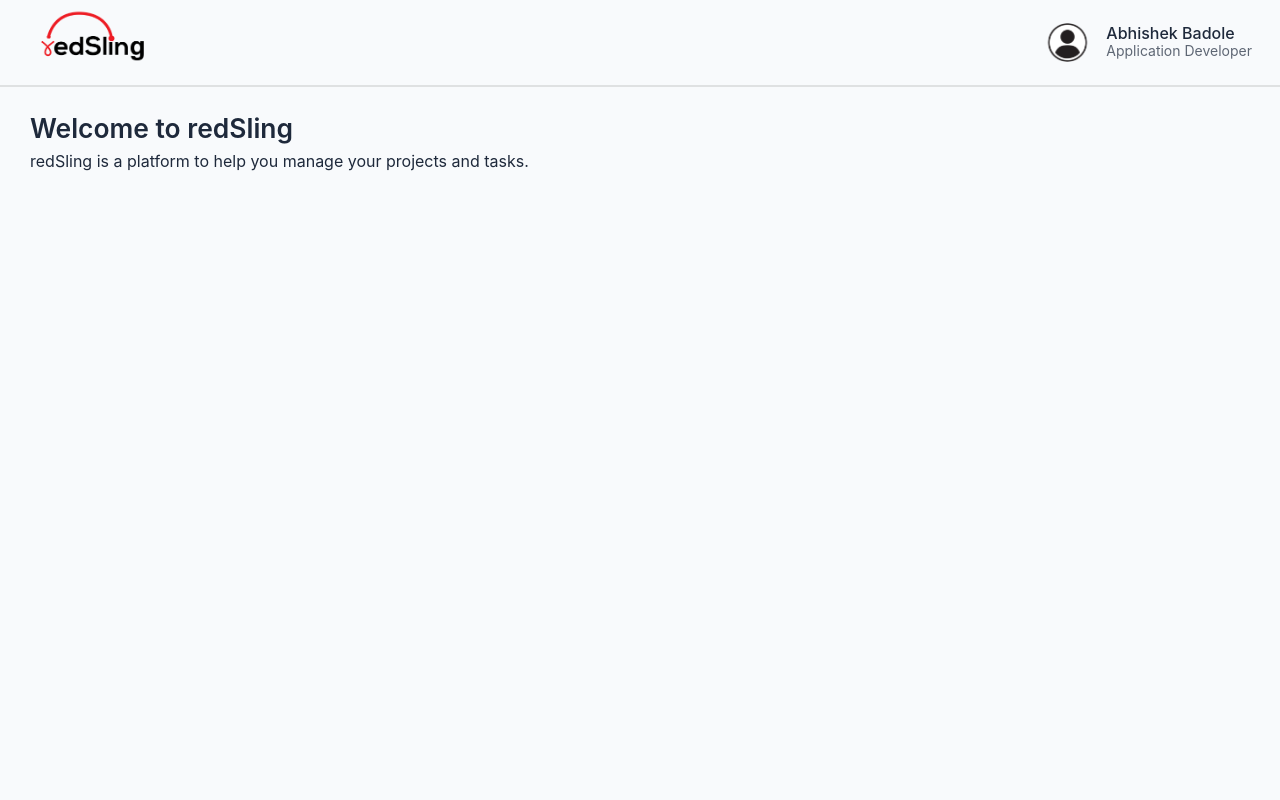
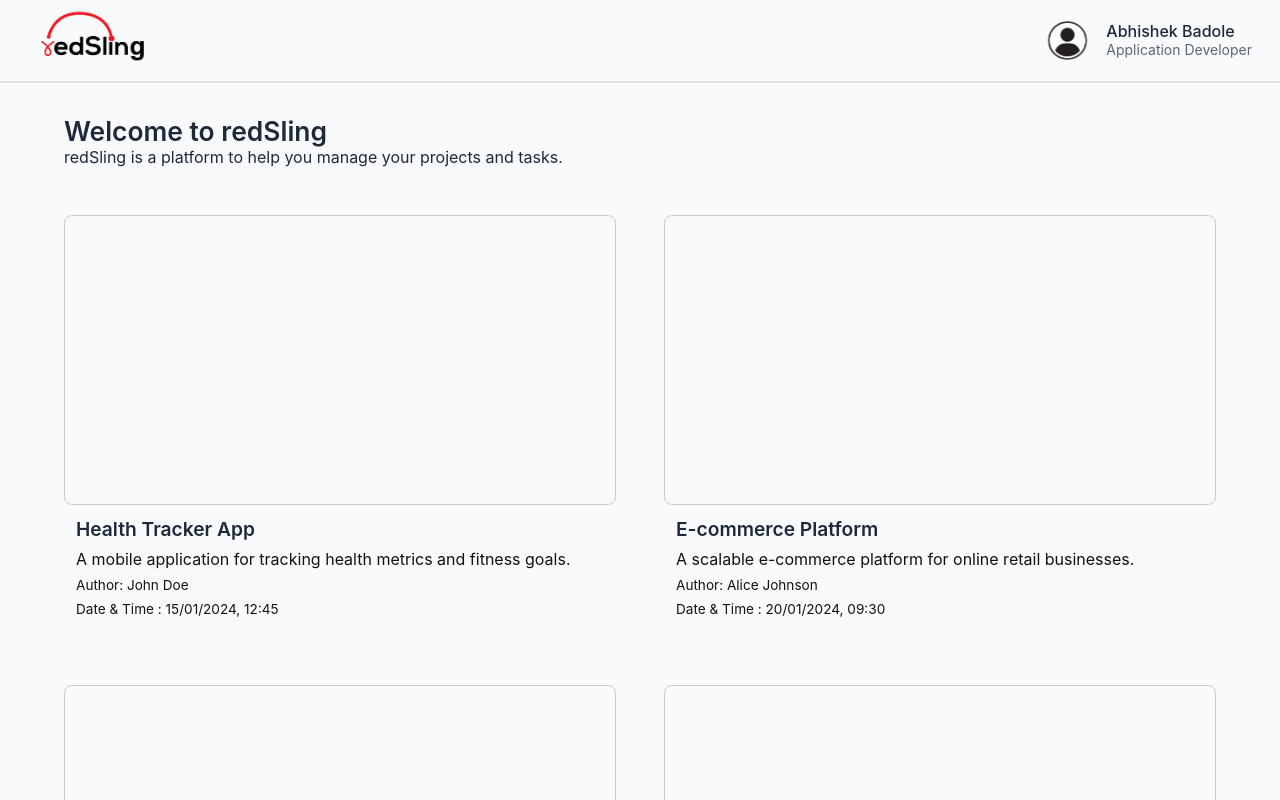
Before and after one commit to abhishekbadole12/redSling, a React (Vite) app: page / in a window 1280 px wide. Shown: the top 800 px of the page. Built offline with nearby package versions, Linux system fonts and the light colour scheme.

Commit message:
card component

```diff
--- a/src/components/common/SubHeader/SubHeader.module.css
+++ b/src/components/common/SubHeader/SubHeader.module.css
@@ -1,5 +1,5 @@
 .subHeader{
- padding: 20px 30px;
+ margin-bottom: 3rem;
 }
 
 .heading{
--- a/src/components/specific/Card/Card.module.css
+++ b/src/components/specific/Card/Card.module.css
@@ -0,0 +1,37 @@
+.card {
+}
+
+.cardImgContainer {
+  height: 290px;
+  border: 1px solid #ccc;
+  border-radius: 8px;
+}
+
+.cardContent {
+  padding: 0.75rem;
+}
+
+.cardContent > p {
+  margin-bottom: 8px;
+}
+
+.cardTitle {
+  font-size: 1.2rem;
+  font-weight: 600;
+  margin-bottom: 8px;
+}
+
+.cardDescription {
+  font-size: 1rem;
+  color: #121212;
+}
+
+.cardTime,
+.cardAuthor {
+  font-size: 0.85rem;
+  color: #121212;
+}
+
+.cardAuthor.cardLabel{
+  font-weight: 600 !important;
+}
--- a/src/components/specific/Card/Card.tsx
+++ b/src/components/specific/Card/Card.tsx
@@ -0,0 +1,42 @@
+import CardStyles from "./Card.module.css";
+interface ItemProps {
+  project_name: string;
+  description: string;
+  modifiedOn: string;
+  category: string;
+  author: string;
+  application_type: string;
+  modifiedBy: string;
+}
+interface CardProps {
+  item: ItemProps;
+}
+
+export default function Card({ item }: CardProps) {
+  const { project_name, description, author, modifiedOn } = item;
+
+  return (
+    <div className={CardStyles.card}>
+      <div className={CardStyles.cardImgContainer} />
+
+      <div className={CardStyles.cardContent}>
+        <h4 className={CardStyles.cardTitle}>{project_name}</h4>
+        <p className={CardStyles.cardDescription}>{description}</p>
+        <p className={CardStyles.cardAuthor}>
+          <span className={CardStyles.cardLabel}>Author:</span> {author}
+        </p>
+        <p className={CardStyles.cardTime}>
+          <span className={CardStyles.cardLabel}>Date & Time : </span>
+          {new Date(modifiedOn).toLocaleString("en-GB", {
+            day: "2-digit",
+            month: "2-digit",
+            year: "numeric",
+            hour: "2-digit",
+            minute: "2-digit",
+            hour12: false,
+          })}
+        </p>{" "}
+      </div>
+    </div>
+  );
+}
--- a/src/global.css
+++ b/src/global.css
@@ -16,7 +16,7 @@ body {
   font-family: 'Inter', sans-serif;
   background-color: var(--bg-color);
   color: var(--text-color);
-  line-height: 1.6;
+
   min-height: 100vh;
   width: 100vw;
 }
--- /dev/null
+++ b/src/pages/Dashboard/Dashboard.module.css
@@ -0,0 +1,9 @@
+.container {
+  padding: 2rem 4rem;
+}
+
+.cardContainer {
+  display: grid;
+  grid-template-columns: repeat(auto-fit, minmax(475px, 1fr));
+  gap: 3rem;
+}
--- a/src/pages/Dashboard/Dashboard.tsx
+++ b/src/pages/Dashboard/Dashboard.tsx
@@ -1,10 +1,18 @@
 import SubHeader from "../../components/common/SubHeader/SubHeader";
-
+import Card from "../../components/specific/Card/Card";
+import { api_data } from "../../utils/constant";
+import DashboardStyle from "./Dashboard.module.css";
 
 export default function Dashboard() {
   return (
-    <div>
+    <div className={DashboardStyle.container}>
       <SubHeader />
+
+      <div className={DashboardStyle.cardContainer}>
+        {api_data.map((item) => (
+          <Card key={item.id} item={item} />
+        ))}
+      </div>
     </div>
-  )
+  );
 }
```
Also changed, not shown: src/pages/Dashboard/styles.module.css (deleted).
